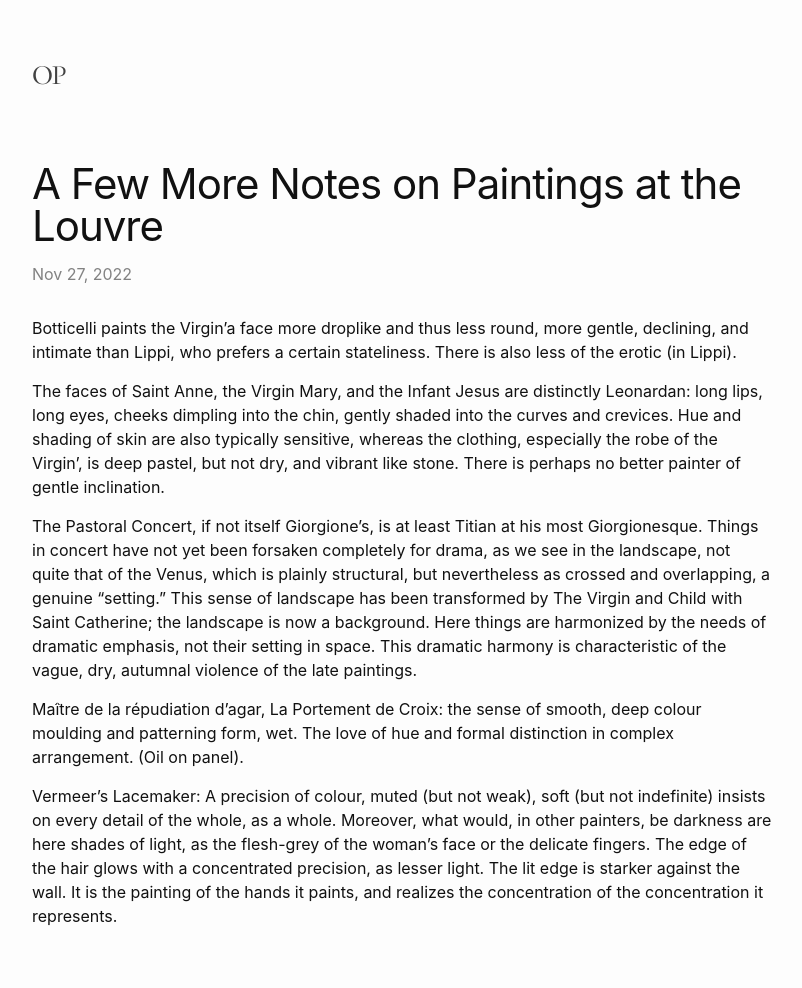
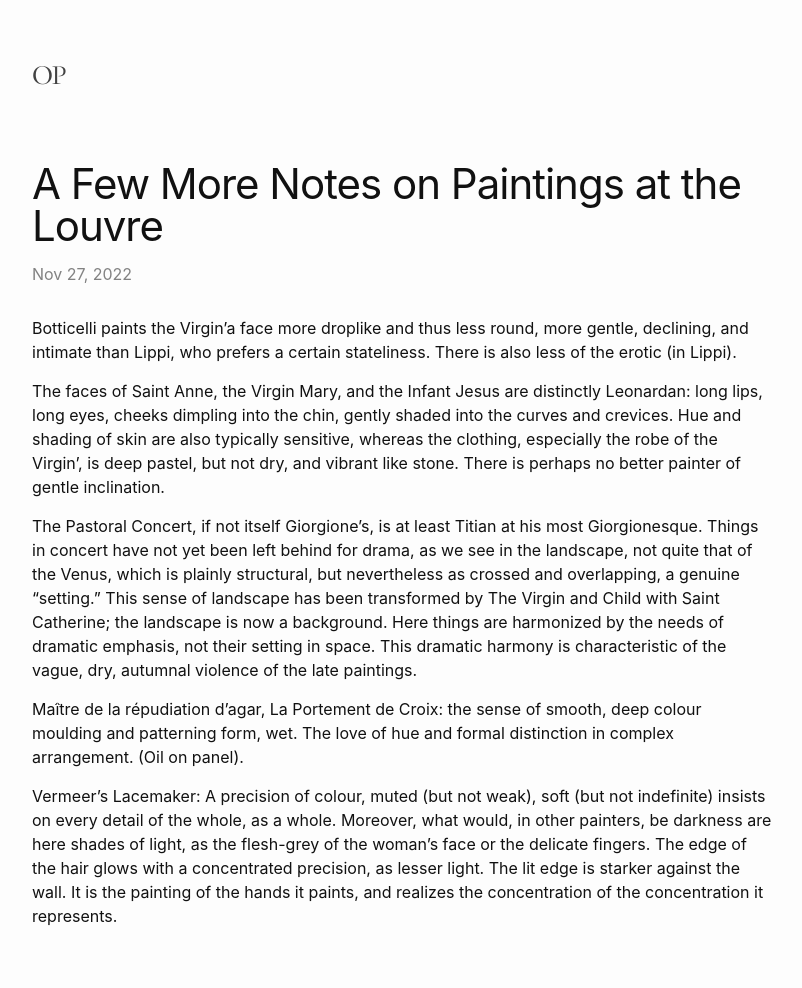
Before and after one commit to TheatrumMundi/TheatrumMundi, a Jekyll site: the page built from _posts/2022-11-27-a-few-more-notes-on-paintings-at-the-louvre.markdown, in a window 1280 px wide. Shown: the whole page, without its empty margins (238-1040 px from the left). Built offline with Jekyll 4.4.1, drawn with Linux system fonts in a browser that asks for light colours; some web fonts are replaced.

Commit message:
Update 2022-11-27-a-few-more-notes-on-paintings-at-the-louvre.markdown

```diff
--- a/_posts/2022-11-27-a-few-more-notes-on-paintings-at-the-louvre.markdown
+++ b/_posts/2022-11-27-a-few-more-notes-on-paintings-at-the-louvre.markdown
@@ -10,8 +10,7 @@ Botticelli paints the Virgin'a face more droplike and thus less round, more gent
 The faces of Saint Anne, the Virgin Mary, and the Infant Jesus are distinctly Leonardan: long lips, long eyes, cheeks dimpling into the chin, gently shaded into the curves and crevices. Hue and shading of skin are also typically sensitive, whereas the clothing, especially the robe of the Virgin', is deep pastel, but not dry, and vibrant like stone. There is perhaps no better painter of gentle inclination.
 
 
-The Pastoral Concert, if not itself Giorgione's, is at least Titian at his most Giorgionesque. Things in concert have not yet been forsaken completely for drama, as we see in the landscape, not quite that of the Venus, which is plainly structural, but nevertheless as crossed and overlapping, a genuine "setting."
-This sense of landscape has been transformed by The Virgin and Child with Saint Catherine; the landscape is now a background. Here things are harmonized by the needs of dramatic emphasis, not their setting in space. This dramatic harmony is characteristic of the vague, dry, autumnal violence of the late paintings.
+The Pastoral Concert, if not itself Giorgione's, is at least Titian at his most Giorgionesque. Things in concert have not yet been left behind for drama, as we see in the landscape, not quite that of the Venus, which is plainly structural, but nevertheless as crossed and overlapping, a genuine "setting." This sense of landscape has been transformed by The Virgin and Child with Saint Catherine; the landscape is now a background. Here things are harmonized by the needs of dramatic emphasis, not their setting in space. This dramatic harmony is characteristic of the vague, dry, autumnal violence of the late paintings.
 
 
 Maître de la répudiation d'agar, La Portement de Croix: the sense of smooth, deep colour moulding and patterning form, wet. The love of hue and formal distinction in complex arrangement. (Oil on panel).
```
